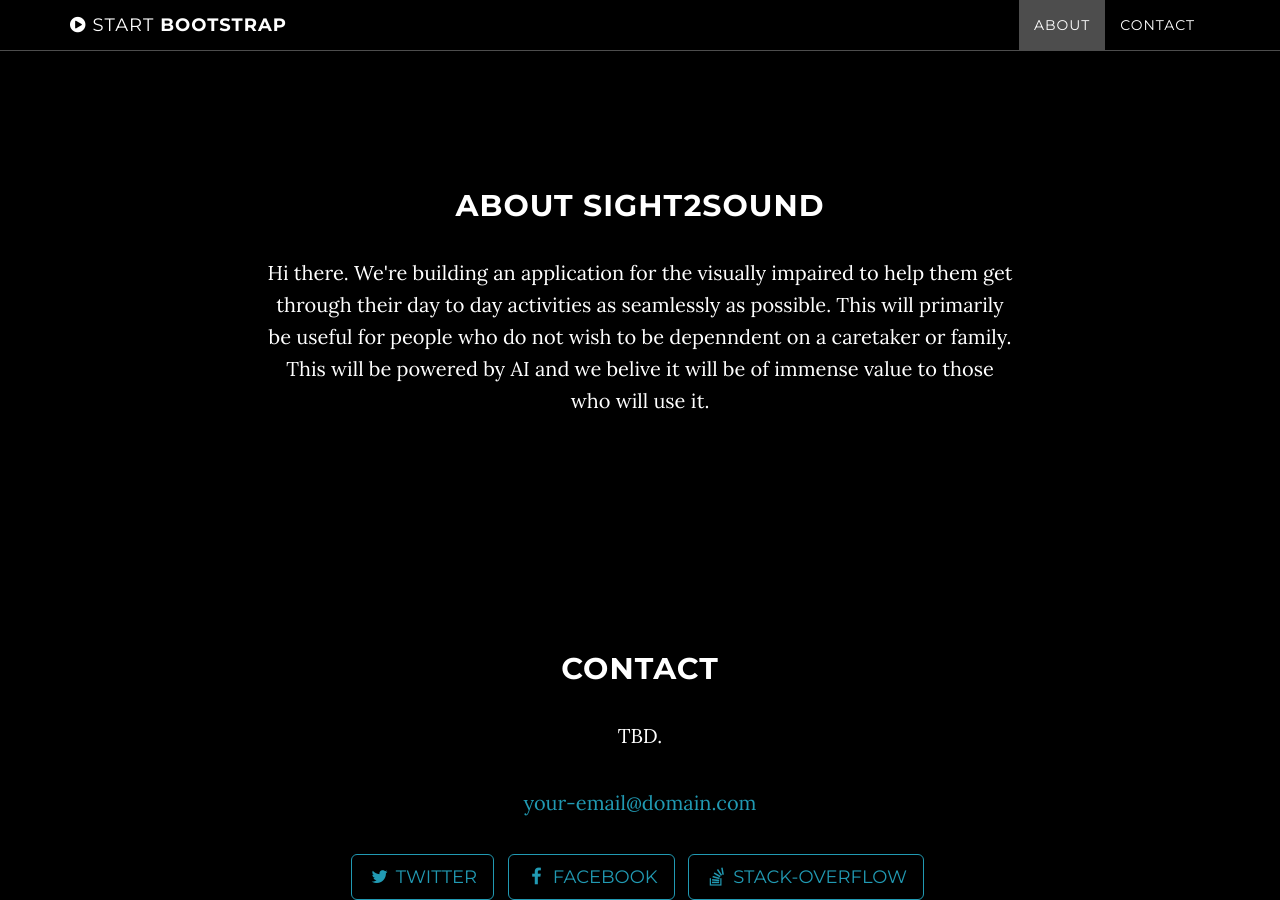
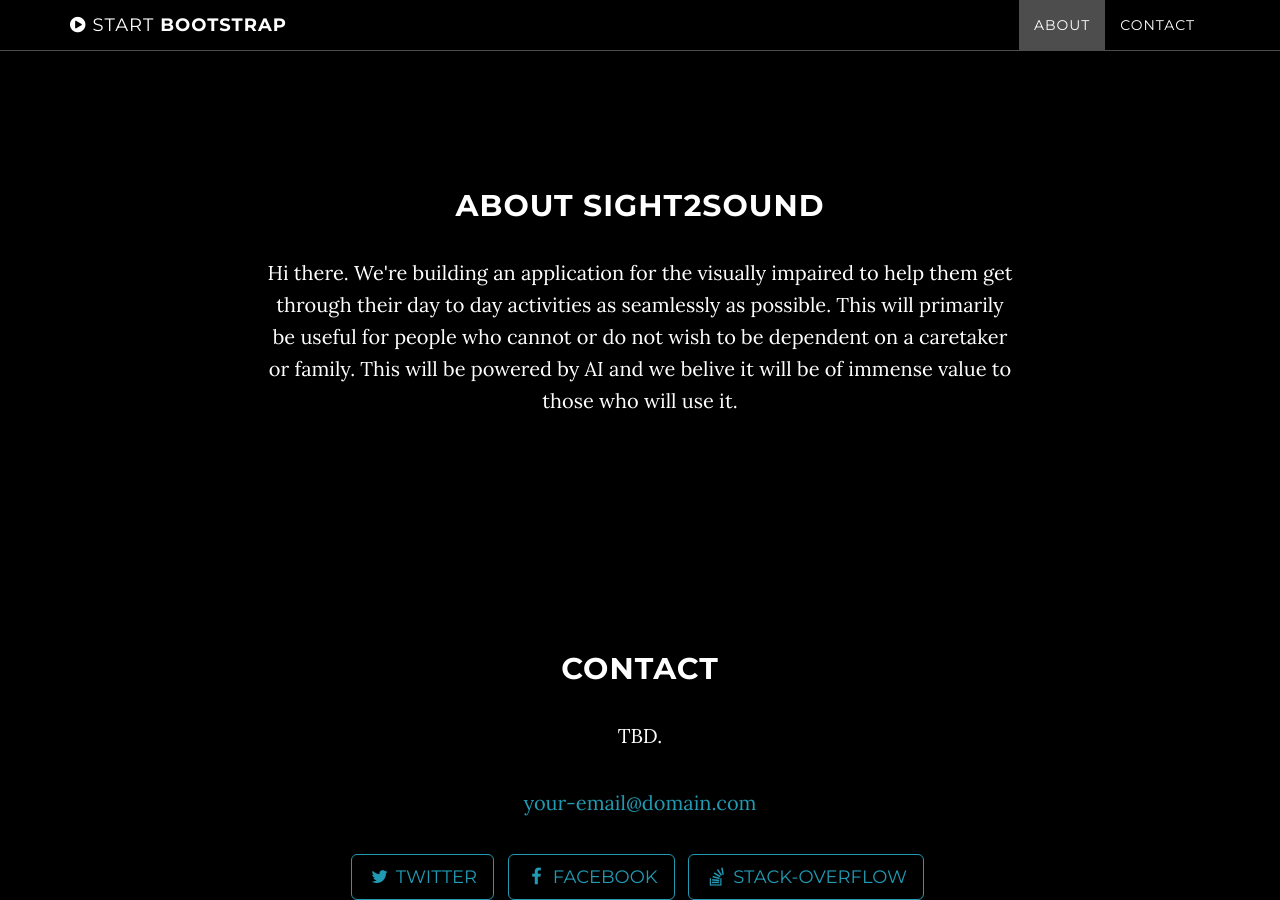
Before and after one commit to sight2sound/sight2sound.github.io, a Jekyll site: the page built from index.html, in a window 1280 px wide and 900 px high, scrolled down 911 px. Built offline with Jekyll 4.4.1, drawn with Linux system fonts in a browser that asks for light colours.

Commit message:
Update about.html

```diff
--- a/_includes/about.html
+++ b/_includes/about.html
@@ -3,7 +3,7 @@
         <div class="row">
             <div class="col-lg-8 col-lg-offset-2">
                 <h2>About sight2sound</h2>
-                <p>Hi there. We're building an application for the visually impaired to help them get through their day to day activities as seamlessly as possible. This will primarily be useful for people who do not wish to be depenndent on a caretaker or family. This will be powered by AI and we belive it will be of immense value to those who will use it.</p>
+                <p>Hi there. We're building an application for the visually impaired to help them get through their day to day activities as seamlessly as possible. This will primarily be useful for people who cannot or do not wish to be dependent on a caretaker or family. This will be powered by AI and we belive it will be of immense value to those who will use it.</p>
             </div>
         </div>
     </section>
```
